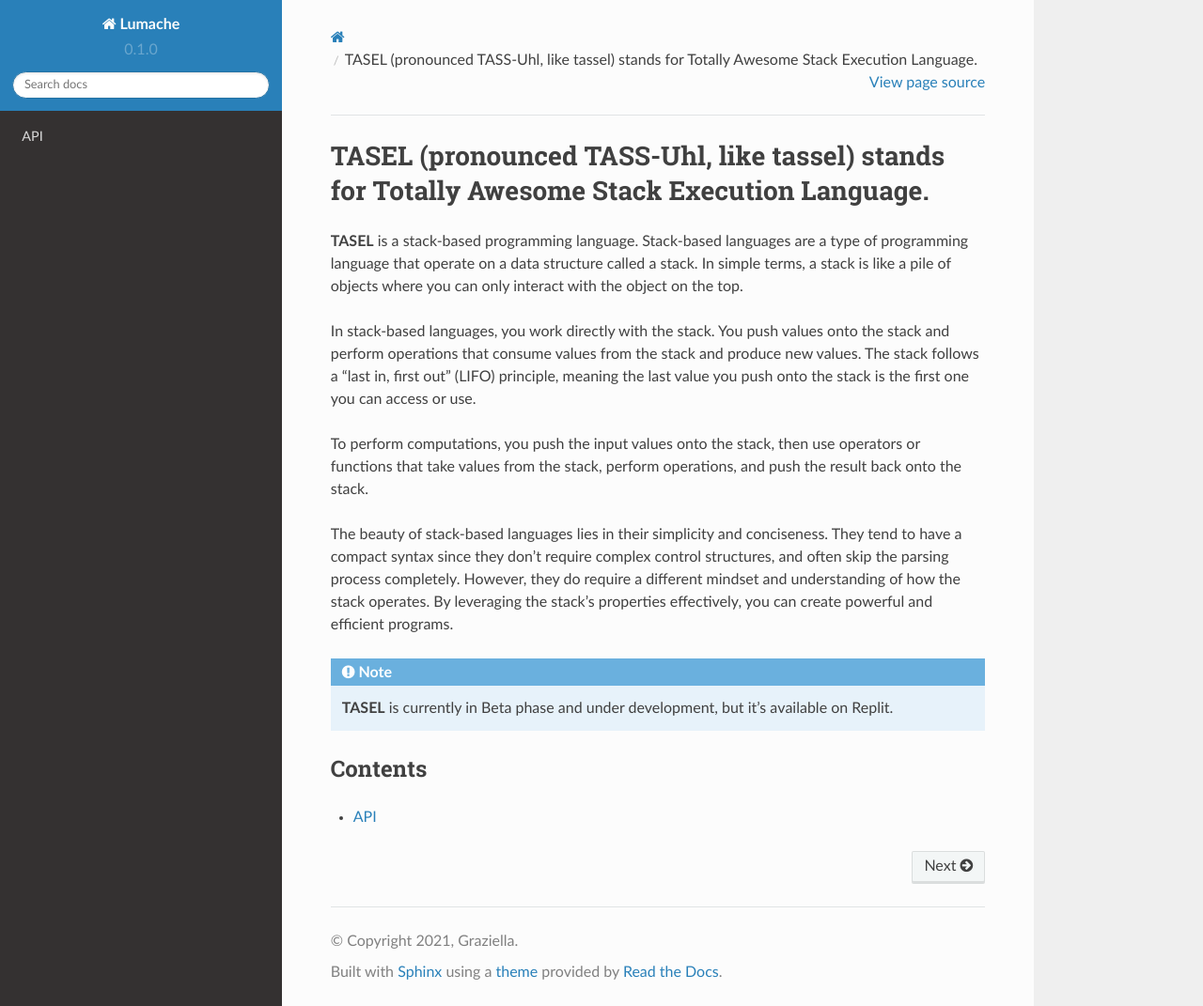
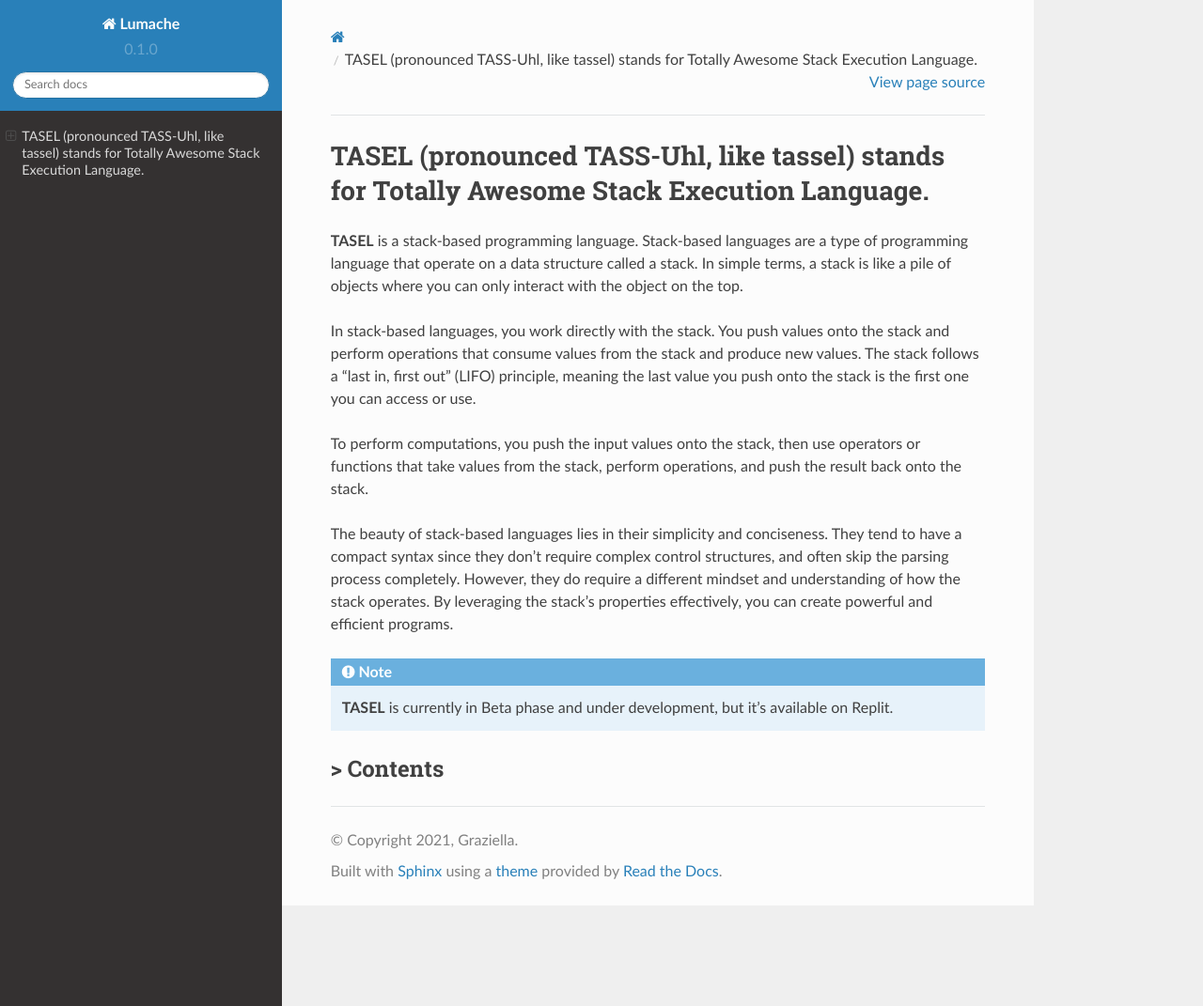
Before and after one commit to ThusEndingTheStory/TASEL-docs, a Sphinx documentation site: the page built from docs/source/index.rst, in a window 1280 px wide and 1071 px high. Shown: the whole window at 94% size. Built offline with Sphinx 7.4.7 and the Read the Docs theme 2.0.0, drawn with Linux system fonts in a browser that asks for light colours; pages that are not in the unit, such as notebooks, are missing from menus.

Commit message:
Update index.rst

```diff
--- a/docs/source/index.rst
+++ b/docs/source/index.rst
@@ -13,10 +13,9 @@ The beauty of stack-based languages lies in their simplicity and conciseness. Th
 
    **TASEL** is currently in Beta phase and under development, but it's available on Replit.
 
-Contents
+> Contents
 --------
 
 .. toctree::
 
-   usage
-   api
+   instalation
```
